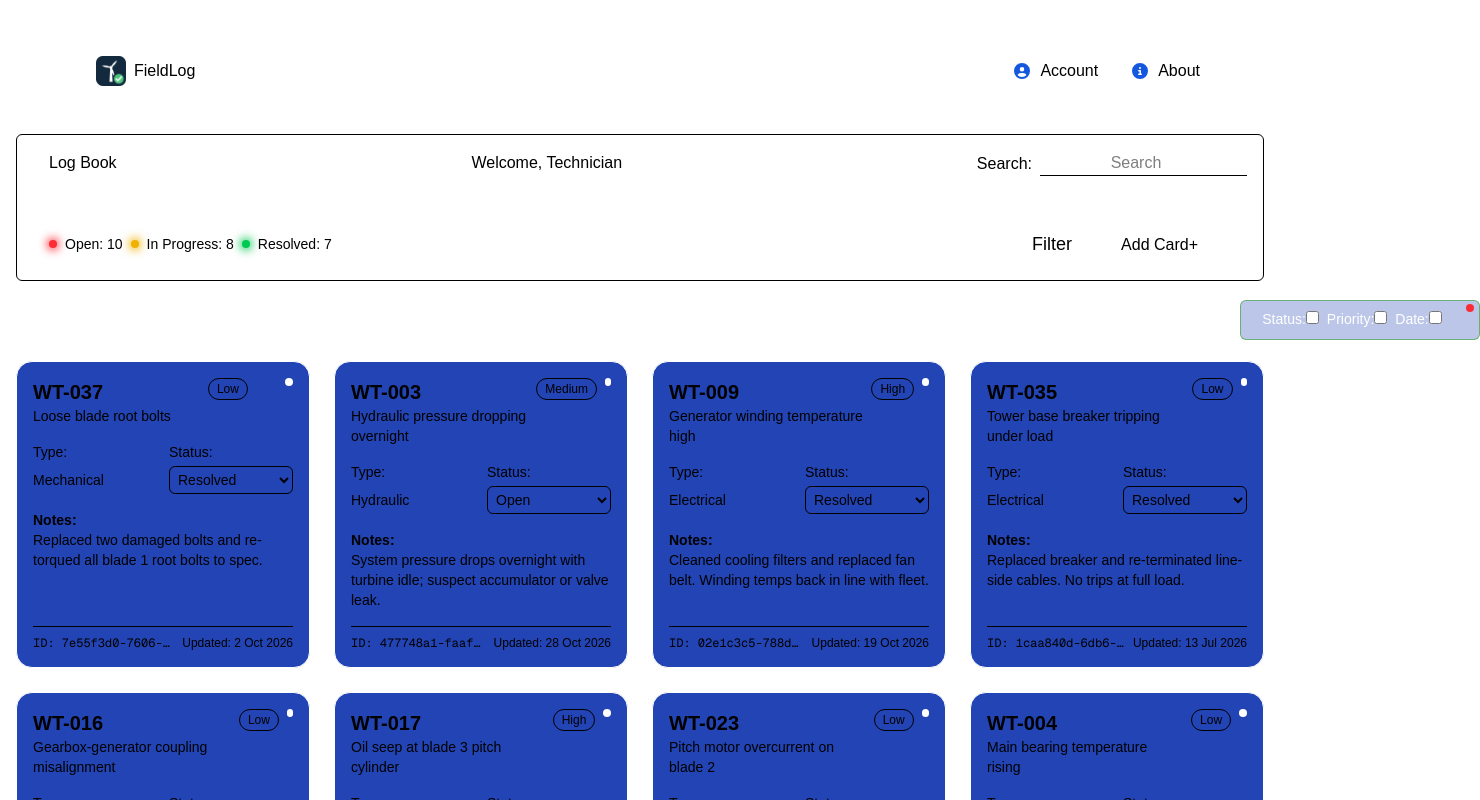
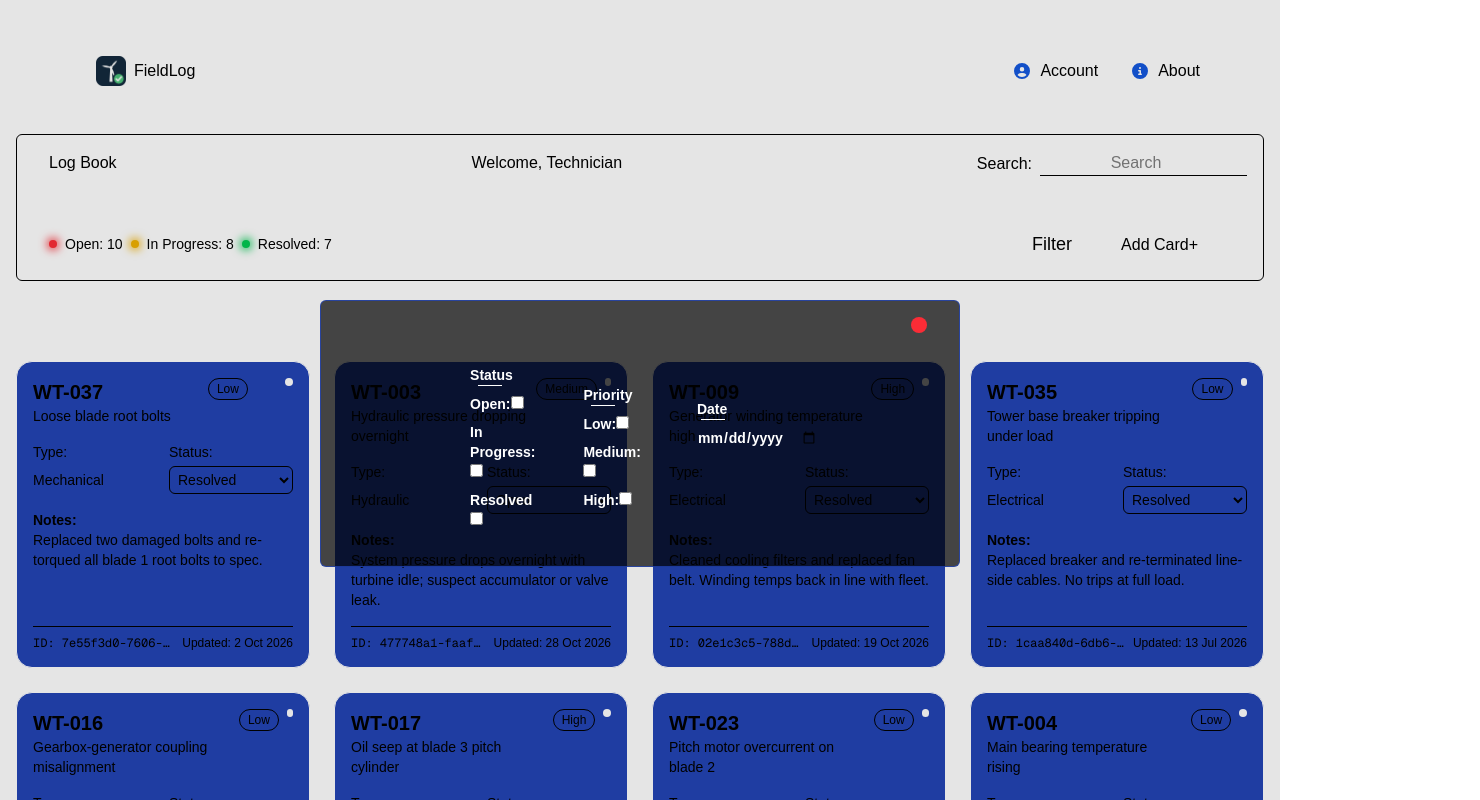
Before and after one commit to LavelleAli/FieldLog, a Next.js app: page / in a window 1280 px wide. Both pictures are taken after a click on the button "Filter". Shown: the top 800 px of the page, 1480 px wide, since content can reach past the window. Built offline with nearby package versions, Linux system fonts and the light colour scheme.

Commit message:
Update: Lay out Status, Priority and Date options in the Filter panel (work in progress)
- FilterModal: open the panel with showModal(), add Open / In Progress /
  Resolved and Low / Medium / High checkboxes and a date input, and
  label the close button
- Remove unused state, variable and imports

```diff
--- a/components/modalcontrol/FilterModal.tsx
+++ b/components/modalcontrol/FilterModal.tsx
@@ -1,13 +1,11 @@
 "use client";
-import { useState, useRef, useEffect, use } from "react";
+import { useRef } from "react";
 
 const FilterModal = () => {
-  const [openFilterModal, setOpenFilterModal] = useState(false);
   const dialogRef = useRef<HTMLDialogElement>(null);
-  const dialog = dialogRef.current;
 
   function modalTrigger() {
-    dialogRef.current.show();
+    dialogRef.current.showModal();
   }
   function modalTriggerClose() {
     dialogRef.current.close();
@@ -25,32 +23,92 @@ const FilterModal = () => {
 
       <dialog
         ref={dialogRef}
-        className={`absolute top-75 left-310 w-60 h-10 rounded-md bg-fairwindblue/30 border border-accent/80 `}
+        className={`absolute top-75 left-1/4 w-1/2 h-1/3 rounded-md bg-black/70 border border-fairwindblue/80 `}
       >
-        <form className="flex justify-center p-2  gap-2 text-white text-sm">
-          <label htmlFor="status">
-            Status:
-            <input type="checkbox" id="status" name="status" value="status" />
+        <div className="relative right-8 top-4 flex justify-end">
+            <button
+              type="button"
+              aria-label="close"
+              onClick={modalTriggerClose}
+              className="w-4 h-4 rounded-full bg-red-500 hover:shadow-[0_0_10px] shadow-white transition-all duration-300 ease-in-out"
+            ></button>
+          </div>
+        <form className="mx-auto w-1/2 h-1/2 mt-16 flex justify-center items-center p-2 gap-12 text-white text-sm">
+          <div className="flex flex-col gap-2 font-semibold">
+            Status
+            <div className="w-6 border-b ml-2 -mt-2 "></div>
+            <div className="flex flex-col ">
+              <label htmlFor="open">
+                Open:
+                <input type="checkbox" id="status" name="open" value="status" />
               </label>
-          <label htmlFor="priority">
-            Priority:
+            </div>
+            <div>
+              <label htmlFor="in progress">
+                In Progress:
                 <input
                   type="checkbox"
-              id="prioritu"
-              name="priority"
-              value="priority"
+                  id="status"
+                  name="in progress"
+                  value="status"
                 />
               </label>
-          <label htmlFor="date">
-            Date:
-            <input type="checkbox" id="date" name="date" value="date" />
+            </div>
+            <div>
+              <label htmlFor="resolved">
+                Resolved
+                <input
+                  type="checkbox"
+                  id="status"
+                  name="resolved"
+                  value="status"
+                />
               </label>
-          <div className="relative left-4 -top-3" >
-            <button type="button" onClick={modalTriggerClose} className="w-2 h-2 rounded-full bg-red-500 hover:shadow-[0_0_10px] shadow-white transition-all duration-500 ease-in-out">
-
-            </button>
+            </div>
+          </div>
+          <div className="flex flex-col gap-2 font-semibold">
+            Priority
+            <div className="w-6 border-b ml-2 -mt-2 "></div>
+            <div className="flex flex-col ">
+              <label htmlFor="low">
+                Low:
+                <input type="checkbox" id="status" name="open" value="status" />
+              </label>
+            </div>
+            <div>
+              <label htmlFor="medium">
+                Medium:
+                <input
+                  type="checkbox"
+                  id="status"
+                  name="in progress"
+                  value="status"
+                />
+              </label>
+            </div>
+            <div>
+              <label htmlFor="high">
+                High:
+                <input
+                  type="checkbox"
+                  id="status"
+                  name="resolved"
+                  value="status"
+                />
+              </label>
+            </div>
+          </div>
+          <div className=" relative -top-6 left-2 flex flex-col gap-2 font-semibold">
+            Date
+            <div className="w-6 border-b ml-1 -mt-2 "></div>
+            <div className="flex flex-col ">
+              <label htmlFor="month">
+                <input type="date" name="month" />
+              </label>
+            </div>
           </div>
         </form>
+
       </dialog>
     </>
   );
```
Lines whose indentation alone changed are shown as unchanged.
